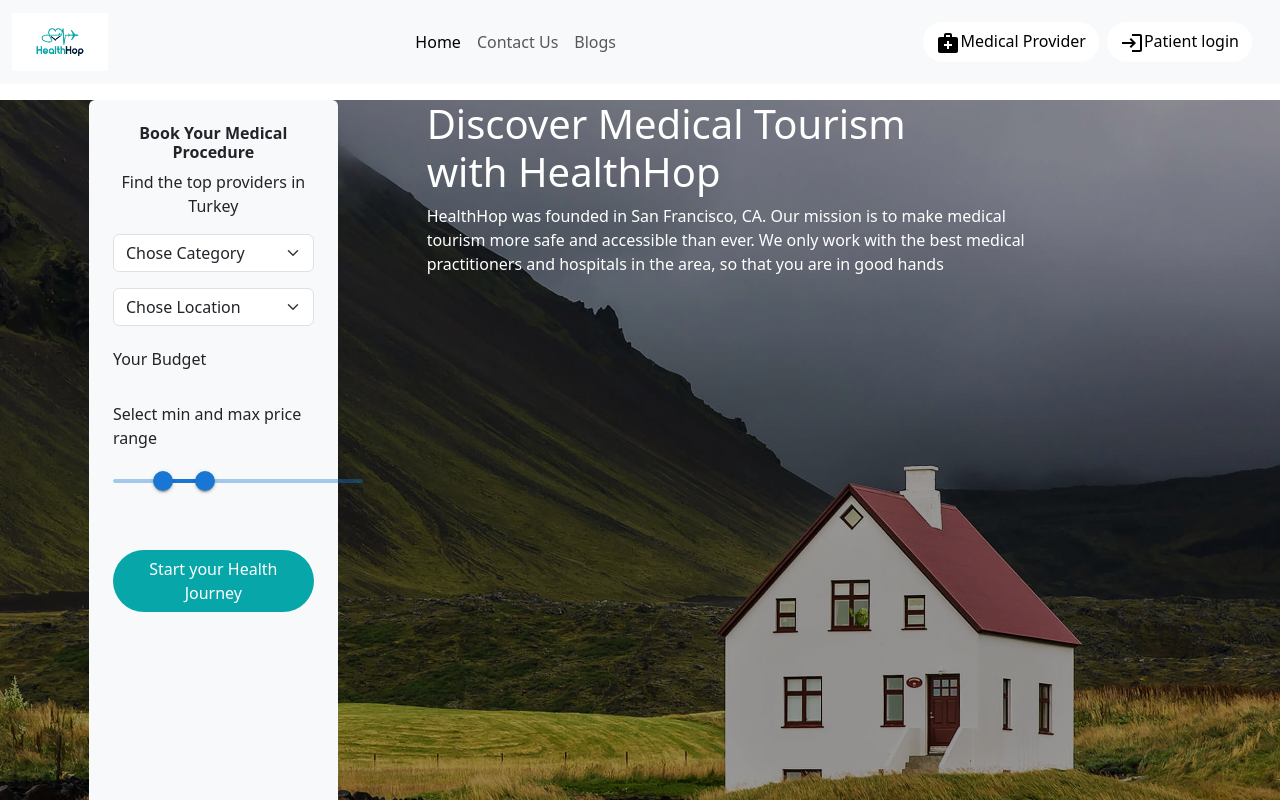
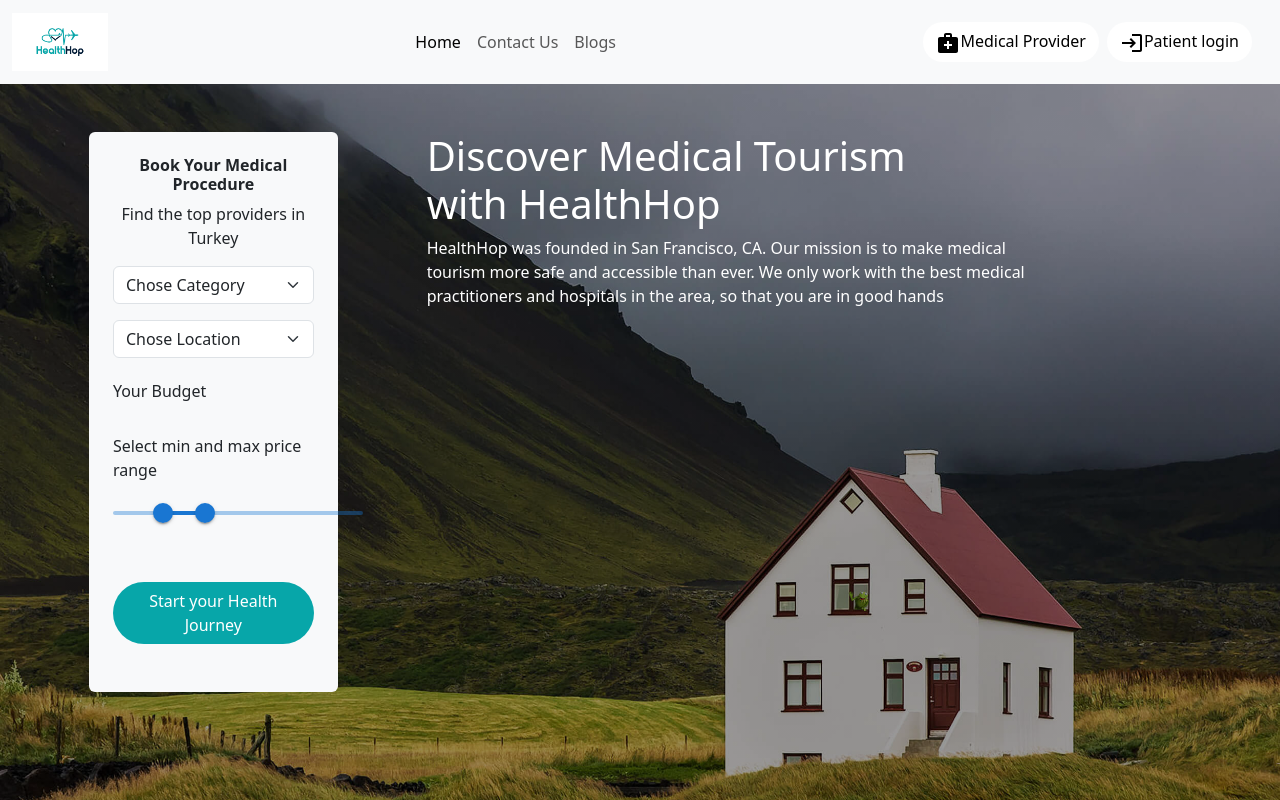
Before and after one commit to soniaFarhan/healthhop, a React (Create React App) app: page / in a window 1280 px wide. Shown: the top 800 px of the page. Built offline with nearby package versions, Linux system fonts and the light colour scheme.

Commit message:
image set

```diff
--- a/src/App.css
+++ b/src/App.css
@@ -38,7 +38,6 @@
     height: 100vh;
     width: 100%;
    background:linear-gradient(rgba(0,0,0,0.4),rgba(0,0,0,0.4)),url(./assets/home\ top.jpg) ;
-
    background-size: cover;
    background-position: center;
 
--- a/src/components/Layout.jsx
+++ b/src/components/Layout.jsx
@@ -98,7 +98,7 @@
   </div>
 </nav>
 
-         <main className='pt-3'>
+         <main className=''>
                 <div className=''>
                     <Outlet />
                 </div>
--- a/src/pages/Home.jsx
+++ b/src/pages/Home.jsx
@@ -32,8 +32,10 @@
 
   return (
     <div>
-         <div className='home_background_img row gx-0 '>
-                    <div className='col-md-4 d-flex justify-content-center'>
+      <div className='home_background_img'>
+        <div className="h-100">
+         <div className='row gx-0 '>
+                    <div className='col-md-4 d-flex justify-content-center mt-5' style={{height:"70vh"}}>
                         <div className='col-md-7 bg-light rounded px-4 py-4'>
                         <h6 className='text-dark text-center fw-bold'>
                         Book Your Medical Procedure
@@ -90,7 +92,7 @@
                         </div>
                     </div>
 
-                    <div className='col-md-8  h-100'>
+                    <div className='col-md-8  h-100 mt-5'>
                         <div className='col-md-9'>
                             <h1 style={{color:'white'}}>
                                 Discover Medical Tourism <br />
@@ -105,6 +107,8 @@
                     </div>
 
         </div>
+        </div>
+      </div>
 
 
 {/* simple section  */}
```
